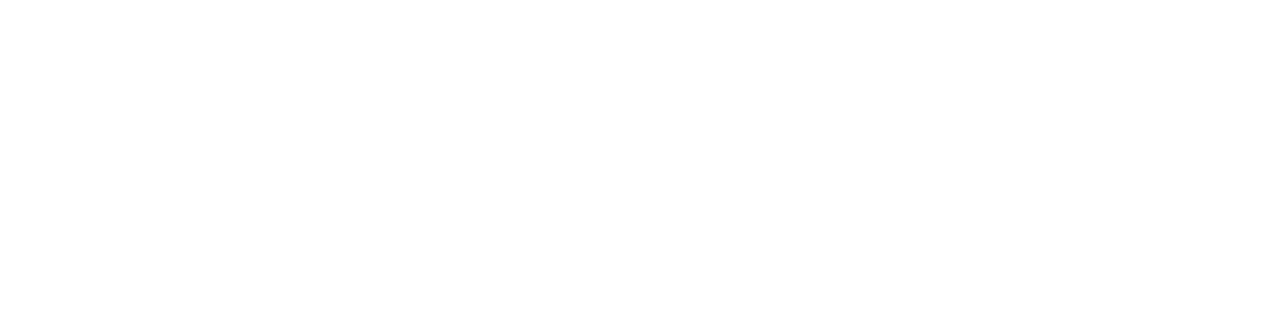
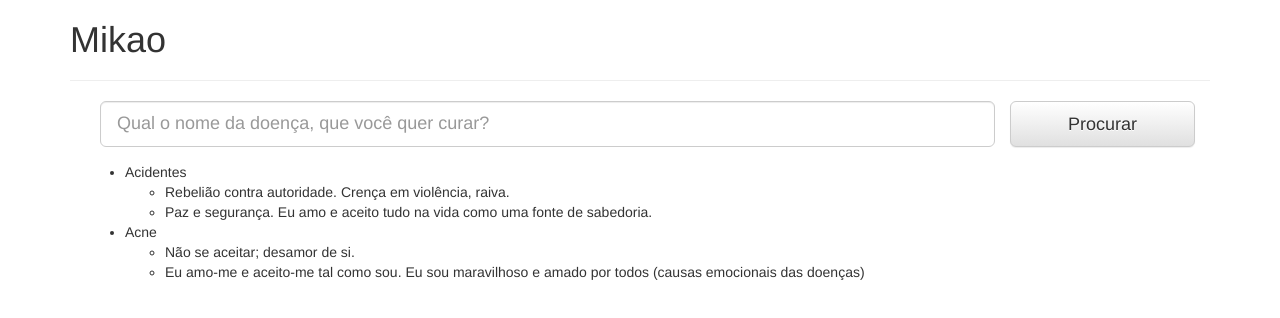
Before and after one commit to kaiquewdev/mikao, a website: page index.html in a window 1280 px wide. Drawn offline with nearby package versions, Linux system fonts and the light colour scheme.

Commit message:
Filtering disease added dict

```diff
--- a/index.html
+++ b/index.html
@@ -9,6 +9,32 @@
 </head>
 <body>
   <div class="main-app">
+    <header class="main-header container">
+      <h1>Mikao</h1>
+      <hr>
+    </header>
+    <section class="main-section container" ng-controller='MainCtrl'>
+      <article class="main-search col-md-12">
+        <form role="form">
+          <div class="form-group input-group-lg pull-left col-md-10">
+            <input class="form-control" type="text" ng-model='keyword' placeholder='Qual o nome da doença, que você quer curar?'>
+          </div>
+          <button class='btn btn-default btn-lg pull-right col-md-2'>Procurar</button>
+        </form>
+      </article>
+
+      <section class="main-search-result col-md-12">
+        <ul class="main-search-result-wrapper">
+          <li ng-repeat='item in dict | filter:keyword'>
+            {{item.disease}}
+            <ul>
+              <li>{{item.cause}}</li>
+              <li>{{item.positiveAffirmation}}</li>
+            </ul>
+          </li>
+        </ul>
+      </section>
+    </section>
   </div>
 
   <script src="bower_components/angular/angular.min.js"></script>
--- a/js/app.js
+++ b/js/app.js
@@ -0,0 +1,23 @@
+angular
+  .module('mikao', [])
+  .value('dict', [{
+    disease: 'Acidentes',
+    cause: 'Rebelião contra autoridade. Crença em violência, raiva.',
+    positiveAffirmation: 'Paz e segurança. Eu amo e aceito tudo na vida como uma fonte de sabedoria.',
+  }, {
+    disease: 'Acne',
+    cause: 'Não se aceitar; desamor de si.',
+    positiveAffirmation: 'Eu amo-me e aceito-me tal como sou. Eu sou maravilhoso e amado por todos (causas emocionais das doenças)',
+  }])
+  .controller('MainCtrl', function ($scope, dict) {
+    $scope.dict = dict;
+    $scope.result = [];
+  })
+  .run(function ($log) {
+    $log.debug('Mikao is running!');
+  });
+
+angular
+  .bootstrap(document, [
+    'mikao'
+  ]);
```
Also changed, not shown: tests/app.test.js (+35 -0 lines).
